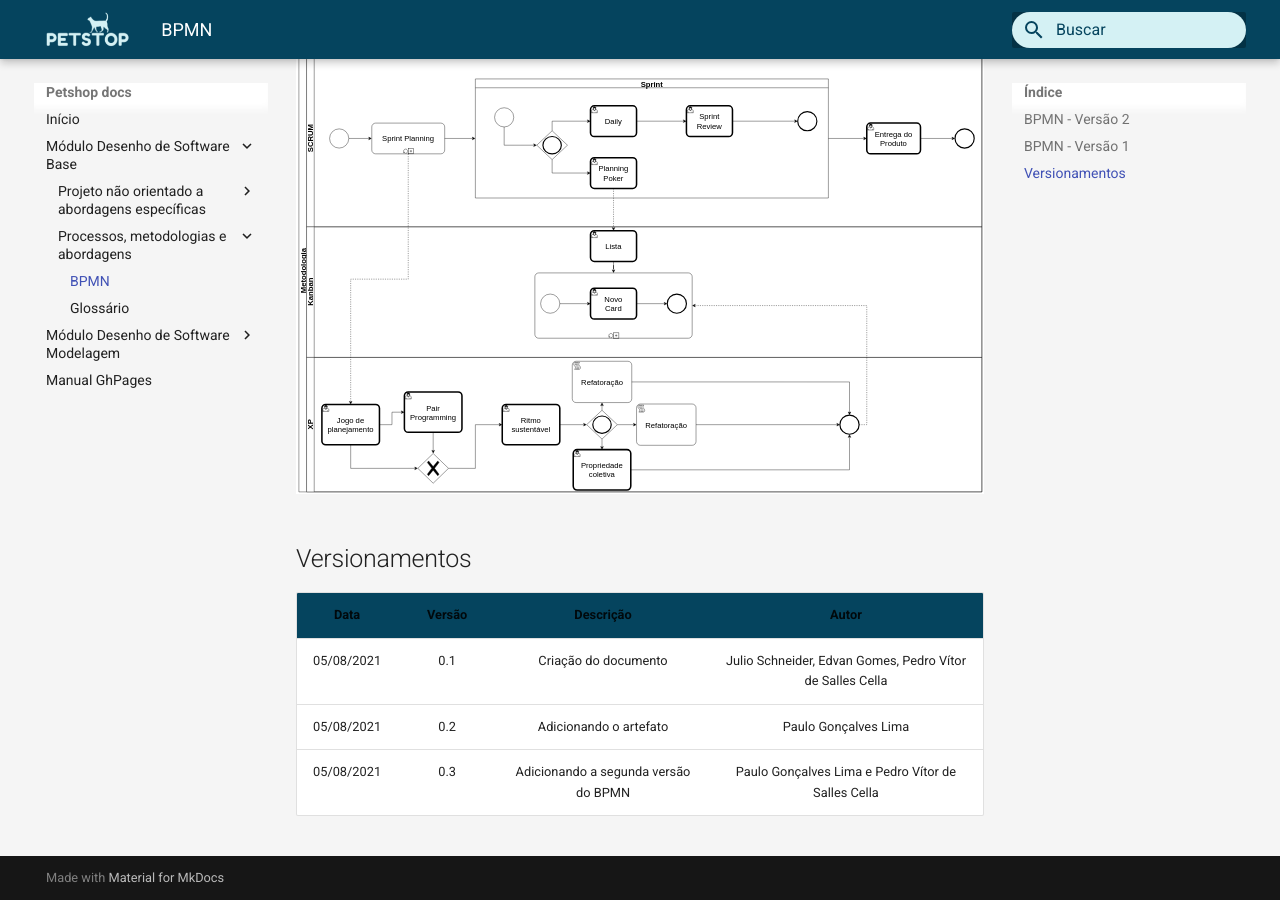
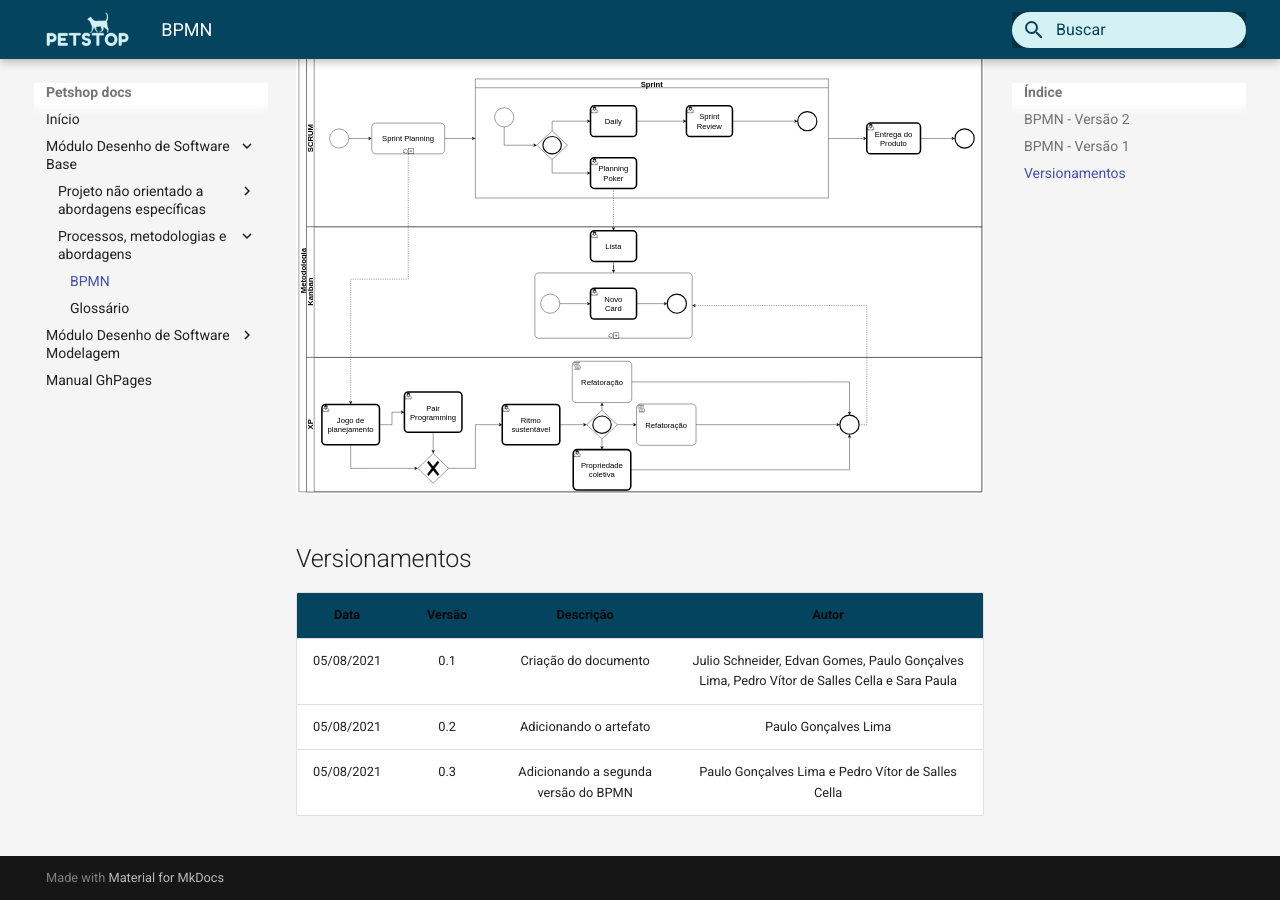
Before and after one commit to UnBArqDsw2021-1/2021.1_G3_PetStop_docs, an MkDocs documentation site: the page built from docs/artefatos/bpmn.md, in a window 1280 px wide and 900 px high, scrolled down 829 px. Built offline with MkDocs 1.6.1 and Material for MkDocs 9.7.7, drawn with Linux system fonts in a browser that asks for light colours.

Commit message:
Update bpmn.md

```diff
--- a/docs/artefatos/bpmn.md
+++ b/docs/artefatos/bpmn.md
@@ -16,6 +16,6 @@
 
 |Data|Versão|Descrição|Autor|
 |:--------:|:---:|:-------------------: |:-----------------------:|
-|05/08/2021| 0.1 | Criação do documento | Julio Schneider, Edvan Gomes, Pedro Vítor de Salles Cella |
+|05/08/2021| 0.1 | Criação do documento | Julio Schneider, Edvan Gomes, Paulo Gonçalves Lima, Pedro Vítor de Salles Cella e Sara Paula |
 |05/08/2021| 0.2 | Adicionando o artefato | Paulo Gonçalves Lima |
 |05/08/2021| 0.3 | Adicionando a segunda versão do BPMN | Paulo Gonçalves Lima e Pedro Vítor de Salles Cella |
```
